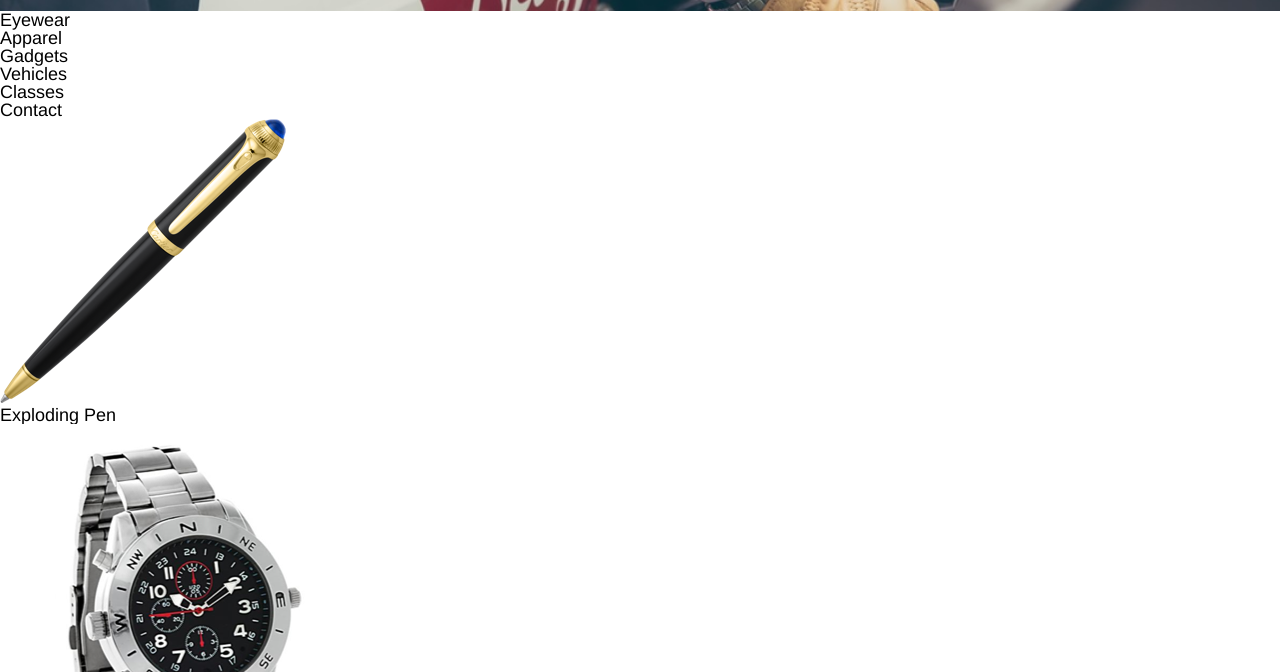
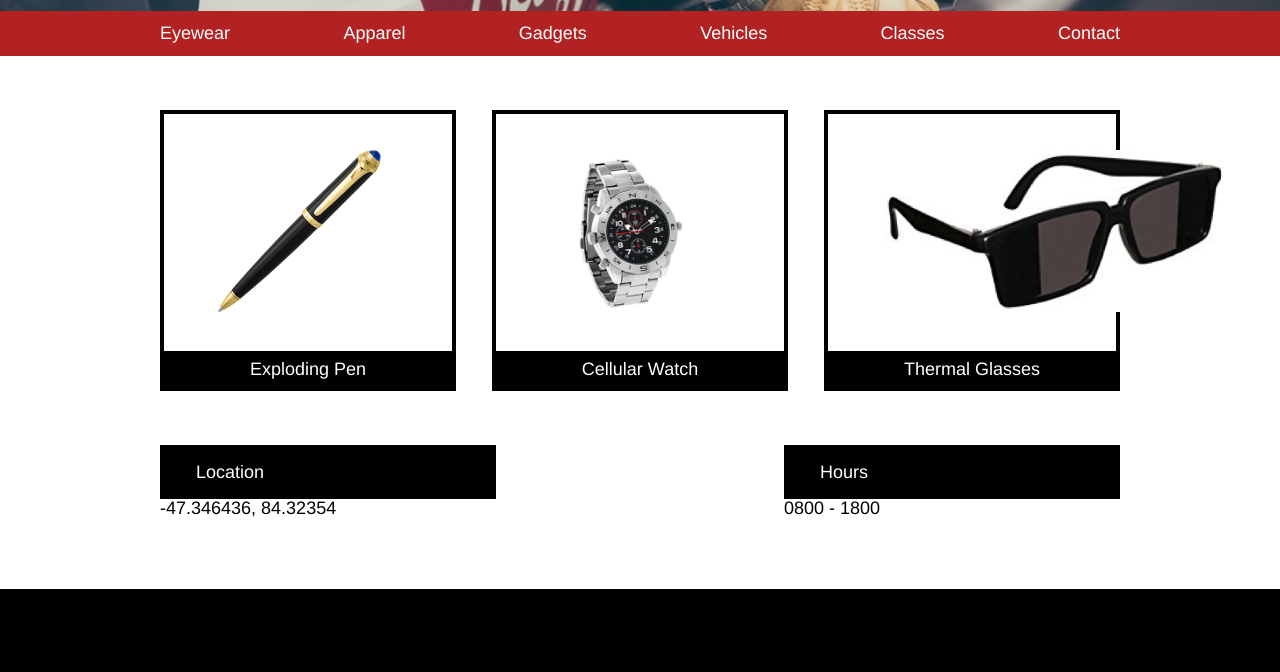
Before and after one commit to sierscse/SecretAgentSupply, a plain HTML site: page index.html in a window 1280 px wide. Shown: the part 490-1162 px from the top of the page. Drawn offline with Linux system fonts and the light colour scheme.

Commit message:
First draft of css complete

```diff
--- a/index.html
+++ b/index.html
@@ -14,44 +14,56 @@
       </div>
     </header>
     <div class="banner">
-      <div class="container" id="new-arrivals">
+      <div class="container">
+        <div id="new-arrivals">
           <p>NEW ARRIVAL</p>
           <h1>SPORT BIKES AND MOTORCYCLES</h1>
         </div>
       </div>
+    </div>
     <nav>
-      <ul>
-        <li>Eyewear</li>
-        <li>Apparel</li>
-        <li>Gadgets</li>
-        <li>Vehicles</li>
-        <li>Classes</li>
-        <li>Contact</li>
+      <div class="container">
+        <span>Eyewear</span>
+        <span>Apparel</span>
+        <span>Gadgets</span>
+        <span>Vehicles</span>
+        <span>Classes</span>
+        <span>Contact</span>
         </ul>
+      </div>
     </nav>
+    <div class="container">
       <div class="products">
-      <div id="pen">
+        <div class="item">
           <img src="resources/images/pen.png" alt="Fancy Pen">
           <p>Exploding Pen</p>
         </div>
-      <div id="watch">
+        <div class="item">
           <img src="resources/images/watch.png" alt="Fancy Watch">
           <p>Cellular Watch</p>
         </div>
-      <div id="glasses">
+        <div class="item">
           <img src="resources/images/glasses.png" alt="Sunglasses">
           <p>Thermal Glasses</p>
         </div>
       </div>
-    <div class="location">
-      <p>Location</p>
-      <p>-47.346436, 84.32354</p>
     </div>
-    <div class="hours">
-        <p>Hours</p>
-        <p>0800 - 1800</p>
+    <div class="container">
+      <div class="store-info">
+        <div class="info">
+          <span class="title">Location</span>
+          <span>-47.346436, 84.32354</span>
         </div>
-    <footer>&copy Secret Agent Supply Inc.
+        <div class="info">
+          <span class="title">Hours</span>
+          <span>0800 - 1800</span>
+        </div>
+      </div>
+    </div>
+    <footer>
+      <div class="container">
+        &copy Secret Agent Supply Inc.
+      </div>
     </footer>
   </body>
 </html>
--- a/resources/css/style.css
+++ b/resources/css/style.css
@@ -1,3 +1,6 @@
+/* REVIEW: fix images below, then review and refactor before
+moving on to media queries */
+
 html {
   font-size: 18px;
 }
@@ -41,13 +44,14 @@ header img {
   height: 25rem;
 }
 
-/* REVIEW:  */
 #new-arrivals {
   background-color: black;
   color: white;
   width: 20rem;
   font-weight: bold;
   padding: 2rem 3rem;
+  position: relative;
+  top: 9rem;
 }
 
 #new-arrivals p {
@@ -57,5 +61,63 @@ header img {
 
 #new-arrivals h1 {
   font-size: 2rem;
+}
 
+nav {
+  padding: 0.75rem 0;
+  background-color: firebrick;
+  color: white;
 }
+
+nav .container {
+  display: flex;
+  justify-content: space-between;
+}
+
+.products {
+  margin: 3rem 0;
+  display: flex;
+  justify-content: space-between;
+}
+
+.item {
+  border: 4px solid black;
+  width: 30%;
+}
+
+/* NOTE: fix dimensions so images are centered, may need to add another parent div */
+.item img {
+  margin: 2rem 3rem;
+  height: 9rem;
+}
+
+.item p {
+  background-color: black;
+  color: white;
+  padding: 0.5rem 0;
+  text-align: center;
+}
+
+.store-info {
+  display: flex;
+  justify-content: space-between;
+  margin: 3rem 0 4rem 0;
+}
+
+.info {
+  width: 35%;
+  display: flex;
+  flex-direction: column;
+}
+
+.title {
+  background-color: black;
+  color: white;
+  padding: 1rem 0 1rem 2rem;
+}
+
+footer {
+  background-color: black;
+  padding: 5rem 0;
+  color: white;
+}
```
Lines whose indentation alone changed are shown as unchanged.
